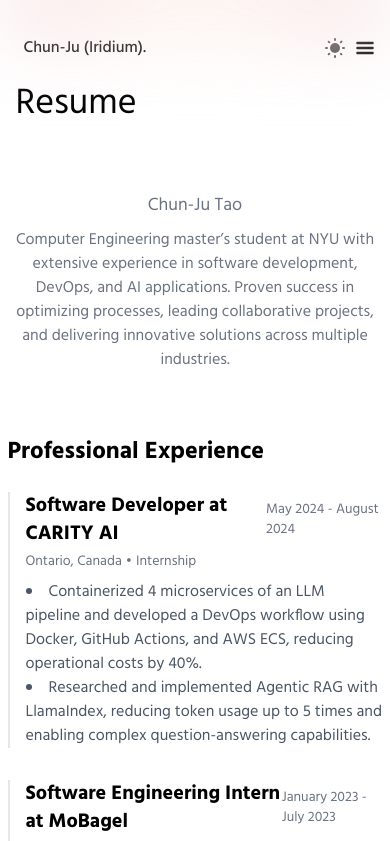
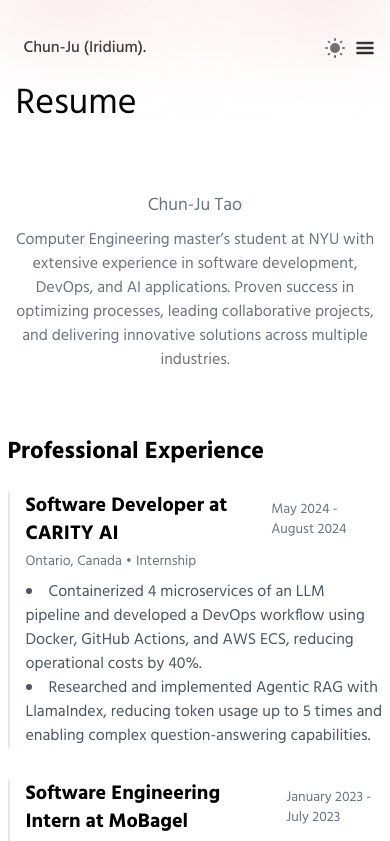
Before and after one commit to iridiumtao/iridiumtao.github.io, a Next.js app: page /resume in a window 390 px wide. Shown: the top 841 px of the page. Built offline with nearby package versions, Linux system fonts and the light colour scheme.

Commit message:
Fixed Experience's title too close to date in smartphone view

```diff
--- a/pages/resume.js
+++ b/pages/resume.js
@@ -70,7 +70,7 @@
                 key={exp.id}
                 className="mb-8 border-l-2 border-gray-200 dark:border-gray-700 pl-4"
               >
-                <div className="flex justify-between items-center">
+                <div className="flex justify-between items-center gap-4">
                   <h3 className="text-xl font-semibold">{exp.position}</h3>
                   <span className="text-gray-500 dark:text-gray-400 text-sm">
                     {exp.dates}
```
